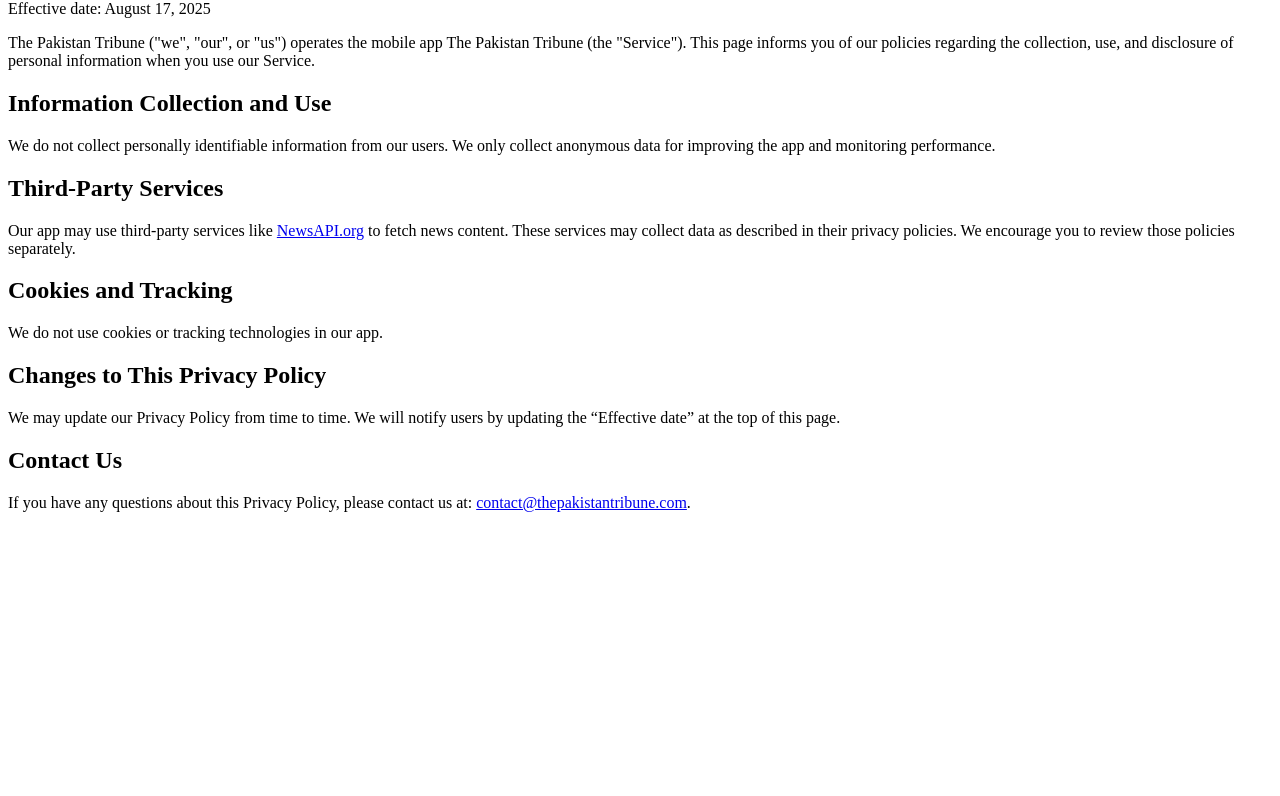
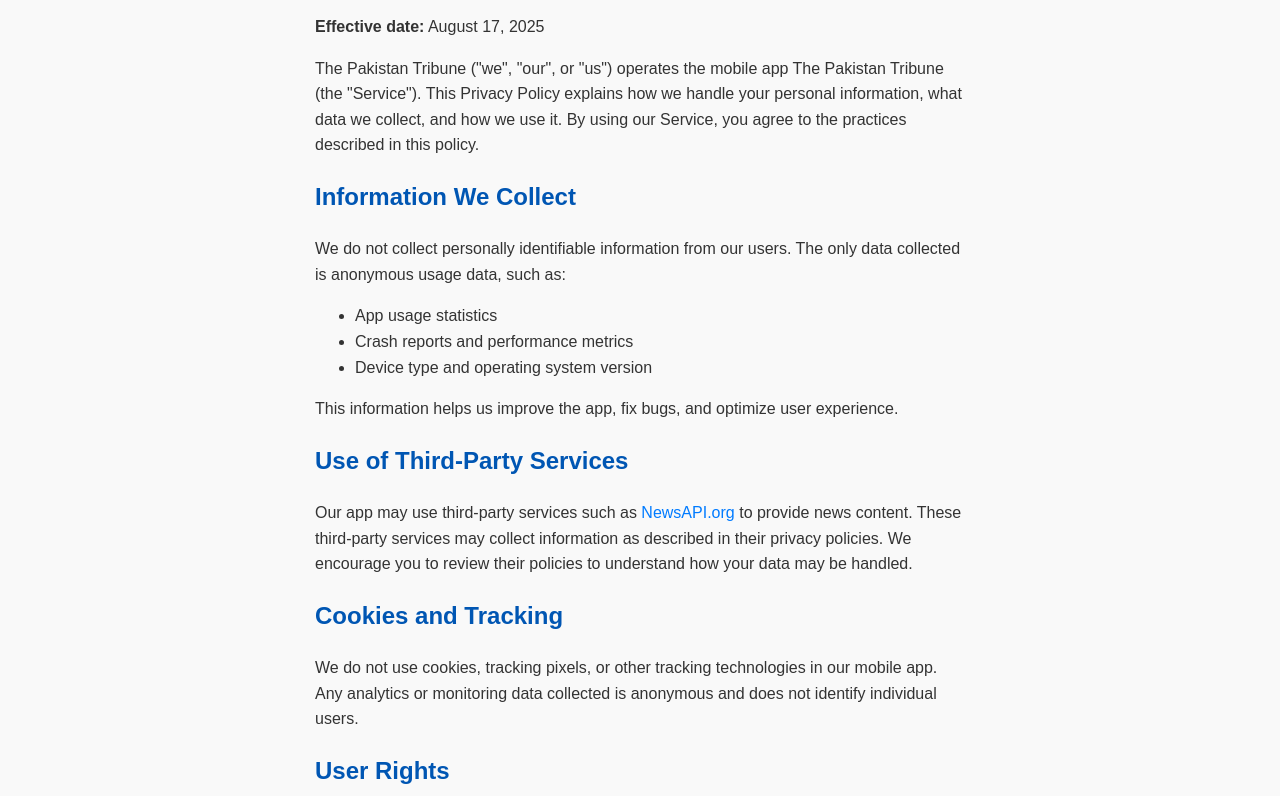
Before and after one commit to pakdevs/tribune-server, a website: page public/privacy-policy.html in a window 1280 px wide. Shown: the part 80-876 px from the top of the page. Before the commit the page ends 800 px from the top, so only its background shows below. Drawn offline with Linux system fonts and the light colour scheme.

Commit message:
Update privacy-policy.html

```diff
--- a/public/privacy-policy.html
+++ b/public/privacy-policy.html
@@ -4,27 +4,65 @@
   <meta charset="UTF-8">
   <meta name="viewport" content="width=device-width, initial-scale=1.0">
   <title>Privacy Policy - The Pakistan Tribune</title>
+  <style>
+    body {
+      font-family: Arial, sans-serif;
+      max-width: 650px;
+      margin: 20px auto;
+      padding: 0 15px;
+      line-height: 1.6;
+      color: #333;
+      background-color: #f9f9f9;
+    }
+    h1, h2 {
+      color: #0056b3;
+    }
+    a {
+      color: #007bff;
+      text-decoration: none;
+    }
+    a:hover {
+      text-decoration: underline;
+    }
+    p {
+      margin-bottom: 15px;
+    }
+  </style>
 </head>
 <body>
   <h1>Privacy Policy for The Pakistan Tribune</h1>
 
-  <p>Effective date: August 17, 2025</p>
+  <p><strong>Effective date:</strong> August 17, 2025</p>
 
-  <p>The Pakistan Tribune ("we", "our", or "us") operates the mobile app The Pakistan Tribune (the "Service"). This page informs you of our policies regarding the collection, use, and disclosure of personal information when you use our Service.</p>
+  <p>The Pakistan Tribune ("we", "our", or "us") operates the mobile app The Pakistan Tribune (the "Service"). This Privacy Policy explains how we handle your personal information, what data we collect, and how we use it. By using our Service, you agree to the practices described in this policy.</p>
 
-  <h2>Information Collection and Use</h2>
-  <p>We do not collect personally identifiable information from our users. We only collect anonymous data for improving the app and monitoring performance.</p>
+  <h2>Information We Collect</h2>
+  <p>We do not collect personally identifiable information from our users. The only data collected is anonymous usage data, such as:</p>
+  <ul>
+    <li>App usage statistics</li>
+    <li>Crash reports and performance metrics</li>
+    <li>Device type and operating system version</li>
+  </ul>
+  <p>This information helps us improve the app, fix bugs, and optimize user experience.</p>
 
-  <h2>Third-Party Services</h2>
-  <p>Our app may use third-party services like <a href="https://newsapi.org/">NewsAPI.org</a> to fetch news content. These services may collect data as described in their privacy policies. We encourage you to review those policies separately.</p>
+  <h2>Use of Third-Party Services</h2>
+  <p>Our app may use third-party services such as <a href="https://newsapi.org/">NewsAPI.org</a> to provide news content. These third-party services may collect information as described in their privacy policies. We encourage you to review their policies to understand how your data may be handled.</p>
 
   <h2>Cookies and Tracking</h2>
-  <p>We do not use cookies or tracking technologies in our app.</p>
+  <p>We do not use cookies, tracking pixels, or other tracking technologies in our mobile app. Any analytics or monitoring data collected is anonymous and does not identify individual users.</p>
+
+  <h2>User Rights</h2>
+  <p>You have the right to know what information is collected about you and how it is used. Since we do not collect personal data, there is no personally identifiable information to access or delete. For questions regarding data handling, you can contact us at the email below.</p>
+
+  <h2>Data Security</h2>
+  <p>We take reasonable measures to protect anonymous usage data and app-related information from unauthorized access or disclosure. However, please note that no method of electronic storage or transmission is 100% secure.</p>
 
   <h2>Changes to This Privacy Policy</h2>
-  <p>We may update our Privacy Policy from time to time. We will notify users by updating the “Effective date” at the top of this page.</p>
+  <p>We may update this Privacy Policy periodically to reflect changes to our practices or applicable laws. We will notify users by updating the “Effective date” at the top of this page. We encourage you to review this page regularly.</p>
 
   <h2>Contact Us</h2>
-  <p>If you have any questions about this Privacy Policy, please contact us at: <a href="mailto:contact@thepakistantribune.com">contact@thepakistantribune.com</a>.</p>
+  <p>If you have any questions, concerns, or requests regarding this Privacy Policy, please contact us at: <a href="mailto:contact@thepakistantribune.com">contact@thepakistantribune.com</a>.</p>
+
+  <p>Thank you for using The Pakistan Tribune.</p>
 </body>
 </html>
```
